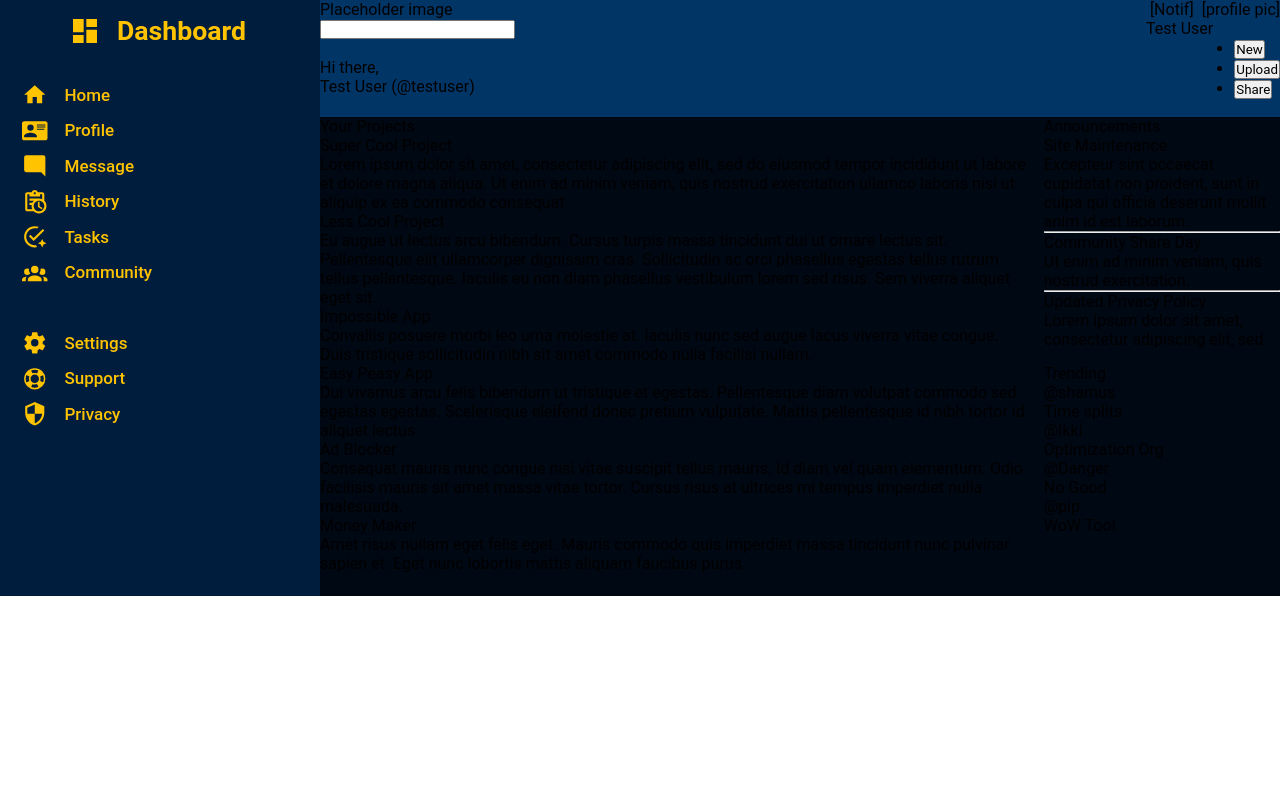
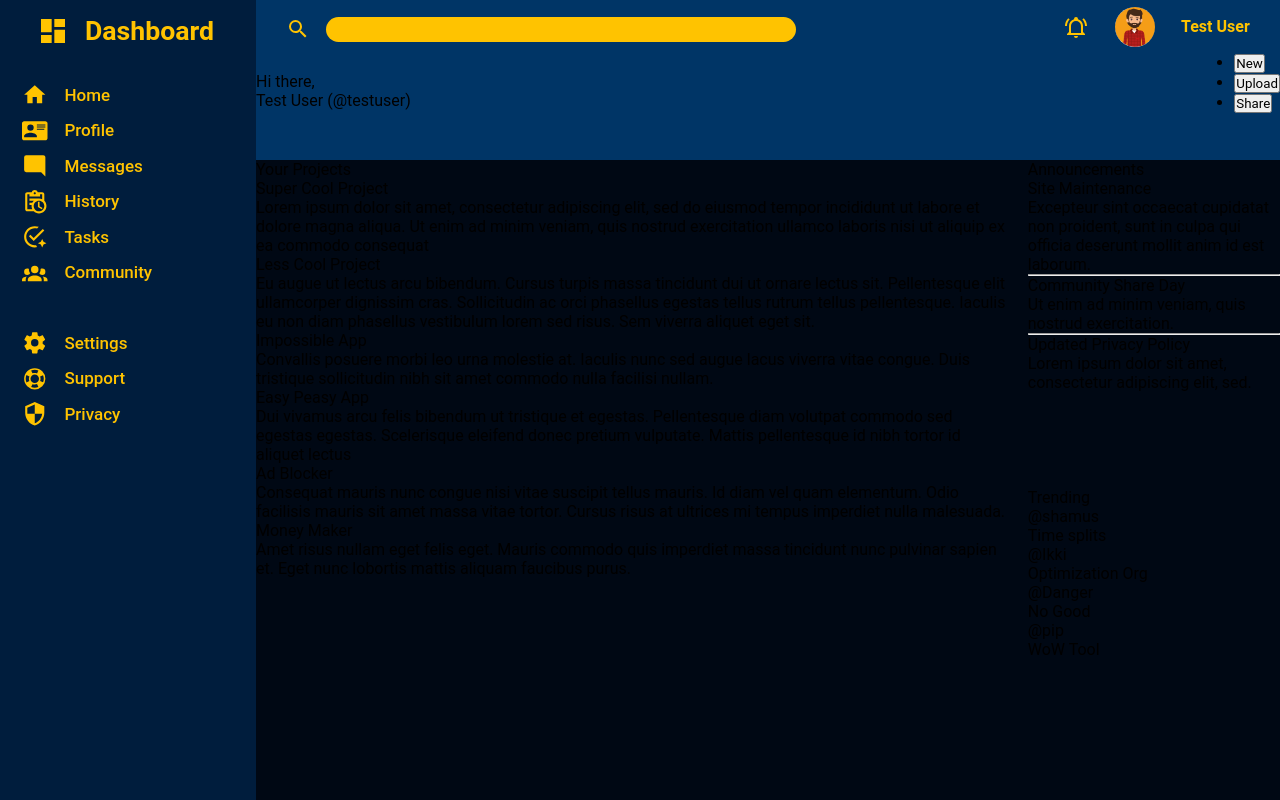
Before and after one commit to subit419/admin-dashboard, a plain HTML site: page index.html in a window 1280 px wide. Drawn offline with Linux system fonts and the light colour scheme.

Commit message:
search bar and small profile

```diff
--- a/index.html
+++ b/index.html
@@ -18,7 +18,7 @@
                 <ul class="side-menu-list">
                     <li><svg xmlns="http://www.w3.org/2000/svg" viewBox="0 0 24 24"><title>home</title><path d="M10,20V14H14V20H19V12H22L12,3L2,12H5V20H10Z" /></svg> <span>Home</span></li>
                     <li><svg xmlns="http://www.w3.org/2000/svg" viewBox="0 0 24 24"><title>card-account-details</title><path d="M2,3H22C23.05,3 24,3.95 24,5V19C24,20.05 23.05,21 22,21H2C0.95,21 0,20.05 0,19V5C0,3.95 0.95,3 2,3M14,6V7H22V6H14M14,8V9H21.5L22,9V8H14M14,10V11H21V10H14M8,13.91C6,13.91 2,15 2,17V18H14V17C14,15 10,13.91 8,13.91M8,6A3,3 0 0,0 5,9A3,3 0 0,0 8,12A3,3 0 0,0 11,9A3,3 0 0,0 8,6Z" /></svg> <span>Profile</span></li>
-                    <li><svg xmlns="http://www.w3.org/2000/svg" viewBox="0 0 24 24"><title>message-reply</title><path d="M22,4C22,2.89 21.1,2 20,2H4A2,2 0 0,0 2,4V16A2,2 0 0,0 4,18H18L22,22V4Z" /></svg><span>Message</span></li>
+                    <li><svg xmlns="http://www.w3.org/2000/svg" viewBox="0 0 24 24"><title>message-reply</title><path d="M22,4C22,2.89 21.1,2 20,2H4A2,2 0 0,0 2,4V16A2,2 0 0,0 4,18H18L22,22V4Z" /></svg><span>Messages</span></li>
                     <li><svg xmlns="http://www.w3.org/2000/svg" viewBox="0 0 24 24"><title>clipboard-text-clock-outline</title><path d="M21 11.11V5C21 3.9 20.11 3 19 3H14.82C14.4 1.84 13.3 1 12 1S9.6 1.84 9.18 3H5C3.9 3 3 3.9 3 5V19C3 20.11 3.9 21 5 21H11.11C12.37 22.24 14.09 23 16 23C19.87 23 23 19.87 23 16C23 14.09 22.24 12.37 21 11.11M12 3C12.55 3 13 3.45 13 4S12.55 5 12 5 11 4.55 11 4 11.45 3 12 3M5 19V5H7V7H17V5H19V9.68C18.09 9.25 17.08 9 16 9H7V11H11.1C10.5 11.57 10.04 12.25 9.68 13H7V15H9.08C9.03 15.33 9 15.66 9 16C9 17.08 9.25 18.09 9.68 19H5M16 21C13.24 21 11 18.76 11 16S13.24 11 16 11 21 13.24 21 16 18.76 21 16 21M16.5 16.25L19.36 17.94L18.61 19.16L15 17V12H16.5V16.25Z" /></svg><span>History</span></li>
                     <li><svg xmlns="http://www.w3.org/2000/svg" viewBox="0 0 24 24"><title>checkbox-marked-circle-auto-outline</title><path d="M12 22C12.8 22 13.6 21.9 14.3 21.7C13.9 21.2 13.5 20.6 13.3 19.9C12.9 20 12.4 20 12 20C7.6 20 4 16.4 4 12C4 7.6 7.6 4 12 4C12.8 4 13.5 4.1 14.2 4.3L15.8 2.7C14.6 2.3 13.3 2 12 2C6.5 2 2 6.5 2 12C2 17.5 6.5 22 12 22M6.5 11.5L7.9 10.1L11 13.2L19.6 4.6L21 6L11 16L6.5 11.5M19 14L17.74 16.75L15 18L17.74 19.26L19 22L20.25 19.26L23 18L20.25 16.75L19 14Z" /></svg><span>Tasks</span></li>
                     <li><svg xmlns="http://www.w3.org/2000/svg" viewBox="0 0 24 24"><title>account-group</title><path d="M12,5.5A3.5,3.5 0 0,1 15.5,9A3.5,3.5 0 0,1 12,12.5A3.5,3.5 0 0,1 8.5,9A3.5,3.5 0 0,1 12,5.5M5,8C5.56,8 6.08,8.15 6.53,8.42C6.38,9.85 6.8,11.27 7.66,12.38C7.16,13.34 6.16,14 5,14A3,3 0 0,1 2,11A3,3 0 0,1 5,8M19,8A3,3 0 0,1 22,11A3,3 0 0,1 19,14C17.84,14 16.84,13.34 16.34,12.38C17.2,11.27 17.62,9.85 17.47,8.42C17.92,8.15 18.44,8 19,8M5.5,18.25C5.5,16.18 8.41,14.5 12,14.5C15.59,14.5 18.5,16.18 18.5,18.25V20H5.5V18.25M0,20V18.5C0,17.11 1.89,15.94 4.45,15.6C3.86,16.28 3.5,17.22 3.5,18.25V20H0M24,20H20.5V18.25C20.5,17.22 20.14,16.28 19.55,15.6C22.11,15.94 24,17.11 24,18.5V20Z" /></svg><span>Community</span></li>
@@ -37,15 +37,17 @@
         <div class="header-section">
             <div class="header-top">
                 <div class="search-bar">
-                    <img src="" alt="" id="search-bar-icon">Placeholder image
+                    <div class="search-icon">
+                        <svg xmlns="http://www.w3.org/2000/svg" viewBox="0 0 24 24"><title>magnify</title><path d="M9.5,3A6.5,6.5 0 0,1 16,9.5C16,11.11 15.41,12.59 14.44,13.73L14.71,14H15.5L20.5,19L19,20.5L14,15.5V14.71L13.73,14.44C12.59,15.41 11.11,16 9.5,16A6.5,6.5 0 0,1 3,9.5A6.5,6.5 0 0,1 9.5,3M9.5,5C7,5 5,7 5,9.5C5,12 7,14 9.5,14C12,14 14,12 14,9.5C14,7 12,5 9.5,5Z" /></svg>
+                    </div>
                     <form action="post">
-                        <input type="search" name="search-bar" id="">
+                        <input class="search-input"type="search" name="search-bar" id="">
                     </form>
                 </div>
                 <div class="header-top-right">
-                    <img src="" alt="" class="notification"> [Notif]
-                    <img src="" alt="" class="profile-image"> [profile pic]
-                    <div>Test User</div>
+                    <svg xmlns="http://www.w3.org/2000/svg" viewBox="0 0 24 24"><title>bell-ring-outline</title><path d="M10,21H14A2,2 0 0,1 12,23A2,2 0 0,1 10,21M21,19V20H3V19L5,17V11C5,7.9 7.03,5.17 10,4.29C10,4.19 10,4.1 10,4A2,2 0 0,1 12,2A2,2 0 0,1 14,4C14,4.1 14,4.19 14,4.29C16.97,5.17 19,7.9 19,11V17L21,19M17,11A5,5 0 0,0 12,6A5,5 0 0,0 7,11V18H17V11M19.75,3.19L18.33,4.61C20.04,6.3 21,8.6 21,11H23C23,8.07 21.84,5.25 19.75,3.19M1,11H3C3,8.6 3.96,6.3 5.67,4.61L4.25,3.19C2.16,5.25 1,8.07 1,11Z" /></svg>
+                    <img class="profile-pic-small" src="images/beard.jpg" alt="" class="profile-image">
+                    <div class="profile-name-small">Test User</div>
                 </div>
             </div>
 
--- a/style.css
+++ b/style.css
@@ -15,7 +15,9 @@
 
 .container {
     display: grid;
-    grid-template-columns: 1fr 3fr;
+    grid-template-columns: 1fr 4fr;
+    grid-template-rows: 1fr 4fr;
+    height: 100vh;
 }
 
 .side-menu {
@@ -75,6 +77,60 @@
 .header-top {
     display: flex;
     justify-content: space-between;
+    flex-direction: row;
+}
+.search-bar {
+    padding: 17px 0px 0px 30px;
+    display: flex;
+}
+
+.search-bar svg {
+    height: 1.5em;
+    width: 1.5em;
+    fill: var(--amber);
+    margin-right: 1em;
+}
+
+.search-input {
+    border-radius: 15px;
+    border: none;
+    background-color: var(--amber);
+    height: 25px;
+    max-width: 470px;
+    width: 45vw;
+    padding-left: 10px;
+}
+
+.header-top-right {
+    display: flex;
+    justify-content: space-around;
+    align-items: center;
+    width: 20vw;
+    max-width: 196.2px;
+    min-width: 156.2px;
+    margin-right: 25px;
+    margin-left: 15px;
+    font-weight: bold;
+}
+
+.header-top-right svg {
+    width: 1.5rem;
+    height: 1.5rem;
+    fill: var(--amber);
+    margin-right: 1em;
+}
+
+.profile-pic-small {
+    width: 40px;
+    height: 40px;
+    border-radius: 51%;
+    outline-color: var(--yellow);
+    margin-right: 1em;
+}
+
+.profile-name-small {
+    color: var(--amber);
+    font-weight: bold;
 }
 
 .header-bottom {
```
Also changed, not shown: images/beard.jpg (added), images/glasses.jpg (added), images/guy2.jpg (added), images/guy3.jpg (added).
